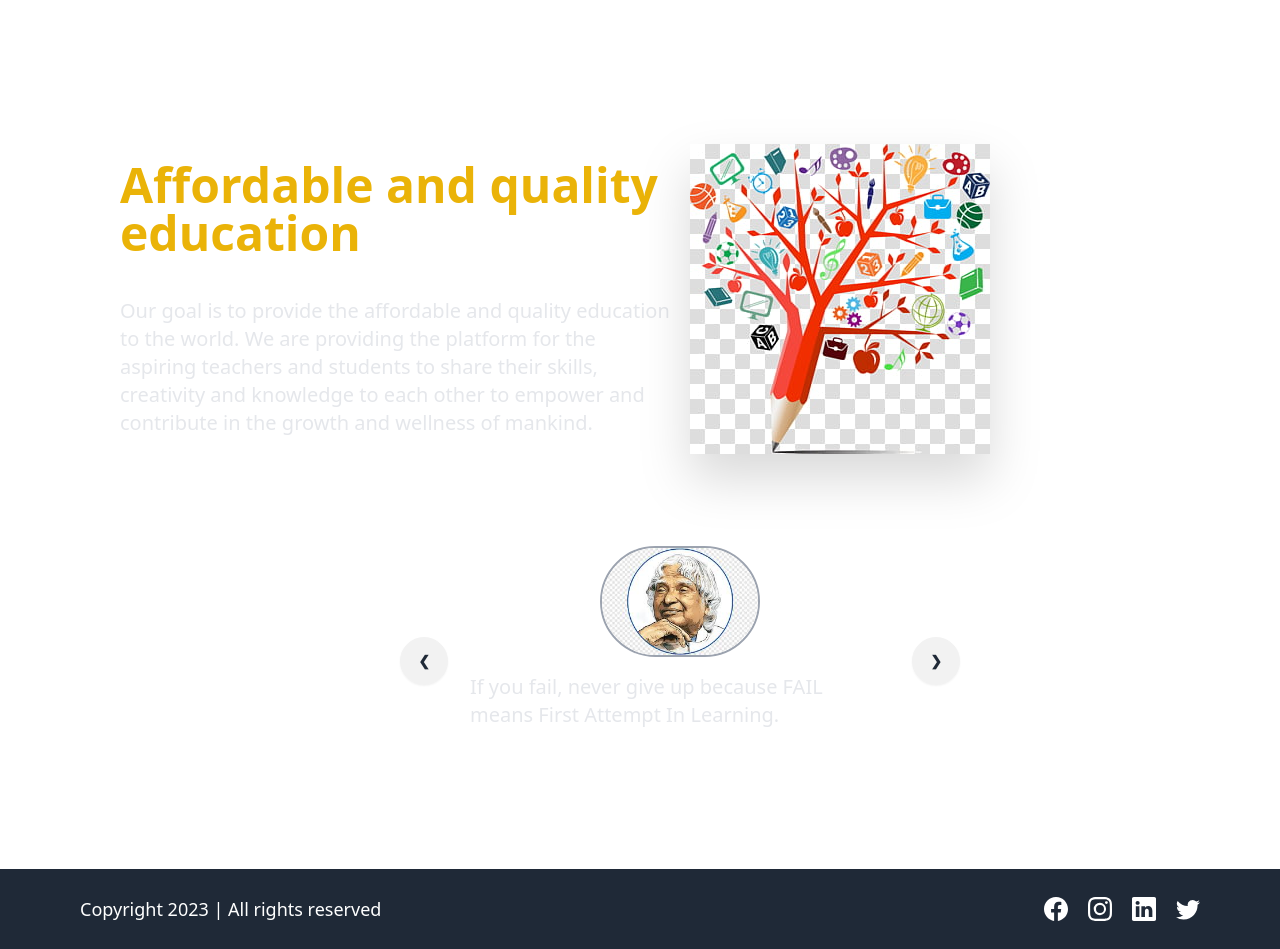
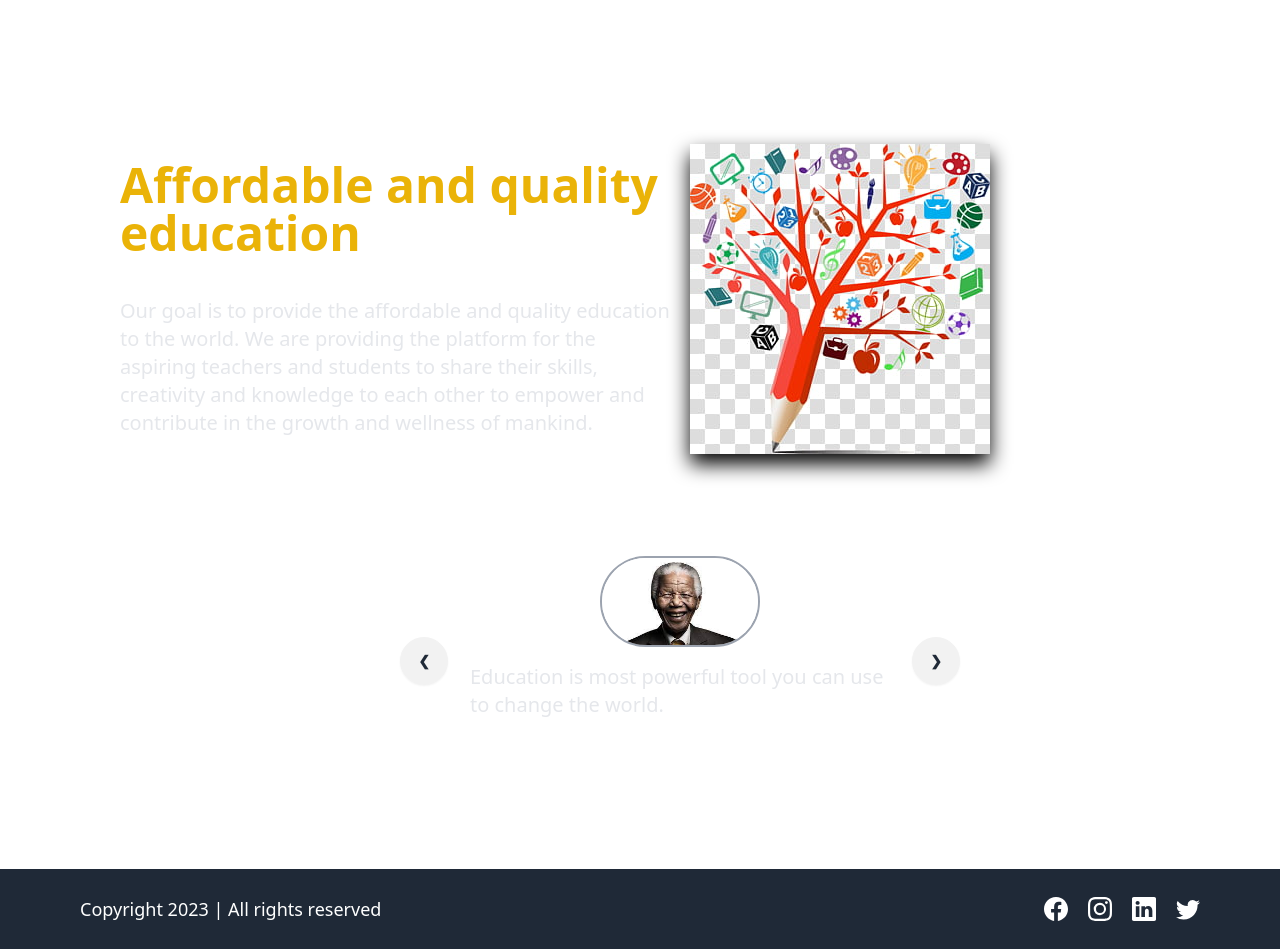
Before and after one commit to manish25Coder/LMS_frontend, a React (Vite) app: page /about in a window 1280 px wide. Built offline with nearby package versions, Linux system fonts and the light colour scheme.

Commit message:
Cleaned up our about us page

```diff
--- /dev/null
+++ b/src/Components/CarouselSlide.jsx
@@ -0,0 +1,21 @@
+function CarouselSlide({image,title,description,slideNumber,totalSlides}) {
+    return(
+        <div id={`slide${slideNumber}`} className="carousel-item relative w-full">
+        <div className="flex flex-col items-center justify-center gap-4 px-[15%]">
+            <img src={image} className="w-40 rounded-full border-2 border-gray-400" />
+            <p className="text-xl text-gray-200">
+                {description}
+            </p>
+            <h3 className="text-2xl font-semibold">{title}</h3>
+            <div className="absolute flex justify-between transform -translate-y-1/2 left-5 right-5 top-1/2">
+                <a href={`#slide${(slideNumber ==1 ? totalSlides : (slideNumber - 1))}`} className="btn btn-circle">❮</a>
+
+                <a href={`#slide${(slideNumber) % totalSlides + 1}`} className="btn btn-circle">❯</a>
+        </div>
+        </div>
+        </div>
+    )
+
+}
+
+export default CarouselSlide;
--- /dev/null
+++ b/src/Constants/Celebrity.Data.js
@@ -0,0 +1,38 @@
+import kalam from "../assets/Images/kalam.jpeg"
+import Bill_Gates from "../assets/Images/Bill_Gates.jpeg"
+import einstein from "../assets/Images/einstein.jpg"
+import Nelson_mandela from "../assets/Images/Nelson_mandela.jpeg"
+import SteveJobs from "../assets/Images/SteveJobs.jpeg"
+
+export const celebrities = [
+    {
+         title :'Nelson Mandela',
+         description : "Education is most powerful tool you can use to change the world.",
+         image : Nelson_mandela,
+         slideNumber:1
+    },
+    {
+        title :' A.P.J Abdul Kalam',
+        description : "If you fail, never give up because FAIL means First Attempt In Learning.",
+        image : kalam,
+        slideNumber:2
+    },
+    {
+         title :'Einstein',
+         description : "Anyone who has never made a mistake has never tried anything new.",
+         image : einstein,
+         slideNumber:3
+    },
+    {
+        title :'Bill Gates',
+        description : "We all need people who will give us feedback. That’s how we improve.",
+        image : Bill_Gates,
+        slideNumber:4
+    },
+   {
+        title :'Steve Jobs',
+        description : "Design is not what it looks and feels like. Design is how it works.",
+        image : SteveJobs,
+        slideNumber:5
+    },
+]
--- a/src/Pages/AboutUs.jsx
+++ b/src/Pages/AboutUs.jsx
@@ -1,12 +1,12 @@
 import HomeLayout from "../Layouts/HomeLayout"
 import About_image from '../assets/Images/About_image.png'
-import kalam from "../assets/Images/kalam.jpeg"
-import Bill_Gates from "../assets/Images/Bill_Gates.jpeg"
-import einstein from "../assets/Images/einstein.jpg"
-import Nelson_mandela from "../assets/Images/Nelson_mandela.jpeg"
-import SteveJobs from "../assets/Images/SteveJobs.jpeg"
+import { celebrities } from "../Constants/Celebrity.Data"
+import CarouselSlide from "../Components/CarouselSlide"
 
 function AboutUs() {
+
+
+
     return(
         <HomeLayout>
             <div className="pl-20 pt-20 flex flex-col text-white">
@@ -27,7 +27,7 @@ function AboutUs() {
                         <img
                             id="test1"
                             style={{
-                                filter: "drop-shadow(0px 10px 10px rgb(0,0,0));"
+                                filter: "drop-shadow(0px 10px 10px rgb(0,0,0))"
                             }}
                             alt="About iamge"
                             className="drop-shadow-2xl"
@@ -38,73 +38,14 @@ function AboutUs() {
                 </div>
 
                 <div className="carousel w-1/2 my-16 m-auto">
-                    <div id="slide1" className="carousel-item relative w-full">
-                        <div className="flex flex-col items-center justify-center gap-4 px-[15%]">
-                            <img src={kalam} className="w-40 rounded-full border-2 border-gray-400" />
-                            <p className="text-xl text-gray-200">
-                                {"If you fail, never give up because FAIL means First Attempt In Learning."}
-                            </p>
-                            <h3 className="text-2xl font-semibold">A.P.J Abdul Kalam</h3>
-                            <div className="absolute flex justify-between transform -translate-y-1/2 left-5 right-5 top-1/2">
-                                <a href="#slide5" className="btn btn-circle">❮</a>
-                                <a href="#slide2" className="btn btn-circle">❯</a>
-                            </div>
-                        </div>
+                    {celebrities && celebrities.map(celebrity => (<CarouselSlide
+                                                                        {...celebrity}
+                                                                        key={celebrity.slideNumber}
+                                                                        totalSlides={celebrities.length}/>
+                                                                        )
+                                                    )}
+                    <CarouselSlide/>
 
-                    </div>
-                    <div id="slide2" className="carousel-item relative w-full">
-                        <div className="flex flex-col items-center justify-center gap-4 px-[15%]">
-                            <img src={Bill_Gates} className="w-40 rounded-full border-2 border-gray-400" />
-                            <p className="text-xl text-gray-200">
-                                {"We all need people who will give us feedback. That’s how we improve."}
-                            </p>
-                            <h3 className="text-2xl font-semibold">Bill Gates</h3>
-                            <div className="absolute flex justify-between transform -translate-y-1/2 left-5 right-5 top-1/2">
-                                <a href="#slide1" className="btn btn-circle">❮</a>
-                                <a href="#slide3" className="btn btn-circle">❯</a>
-                            </div>
-                        </div>
-                    </div>
-                    <div id="slide3" className="carousel-item relative w-full">
-                        <div className="flex flex-col items-center justify-center gap-4 px-[15%]">
-                            <img src={einstein} className="w-40 rounded-full border-2 border-gray-400" />
-                            <p className="text-xl text-gray-200">
-                                {"Anyone who has never made a mistake has never tried anything new."}
-                            </p>
-                            <h3 className="text-2xl font-semibold">Einstein</h3>
-                            <div className="absolute flex justify-between transform -translate-y-1/2 left-5 right-5 top-1/2">
-                                <a href="#slide2" className="btn btn-circle">❮</a>
-                                <a href="#slide4" className="btn btn-circle">❯</a>
-                            </div>
-                        </div>
-                    </div>
-                    <div id="slide4" className="carousel-item relative w-full">
-                        <div className="flex flex-col items-center justify-center gap-4 px-[15%]">
-                            <img src={Nelson_mandela} className="w-40 rounded-full border-2 border-gray-400" />
-                            <p className="text-xl text-gray-200">
-                                {"Education is most powerful tool you can use to change the world."}
-                            </p>
-                            <h3 className="text-2xl font-semibold">Nelson Mandela</h3>
-                            <div className="absolute flex justify-between transform -translate-y-1/2 left-5 right-5 top-1/2">
-                                <a href="#slide3" className="btn btn-circle">❮</a>
-                                <a href="#slide5" className="btn btn-circle">❯</a>
-                            </div>
-                        </div>
-                    </div>
-                    <div id="slide5" className="carousel-item relative w-full">
-                        <div className="flex flex-col items-center justify-center gap-4 px-[15%]">
-                            <img src={SteveJobs} className="w-40 rounded-full border-2 border-gray-400" />
-                            <p className="text-xl text-gray-200">
-                                {"Design is not what it looks and feels like. Design is how it works"}
-                            </p>
-                            <h3 className="text-2xl font-semibold">Steve Jobs</h3>
-                            <div className="absolute flex justify-between transform -translate-y-1/2 left-5 right-5 top-1/2">
-                                <a href="#slide4" className="btn btn-circle">❮</a>
-                                <a href="#slide1" className="btn btn-circle">❯</a>
-                            </div>
-                        </div>
-
-                    </div>
                     </div>
 
             </div>
```
